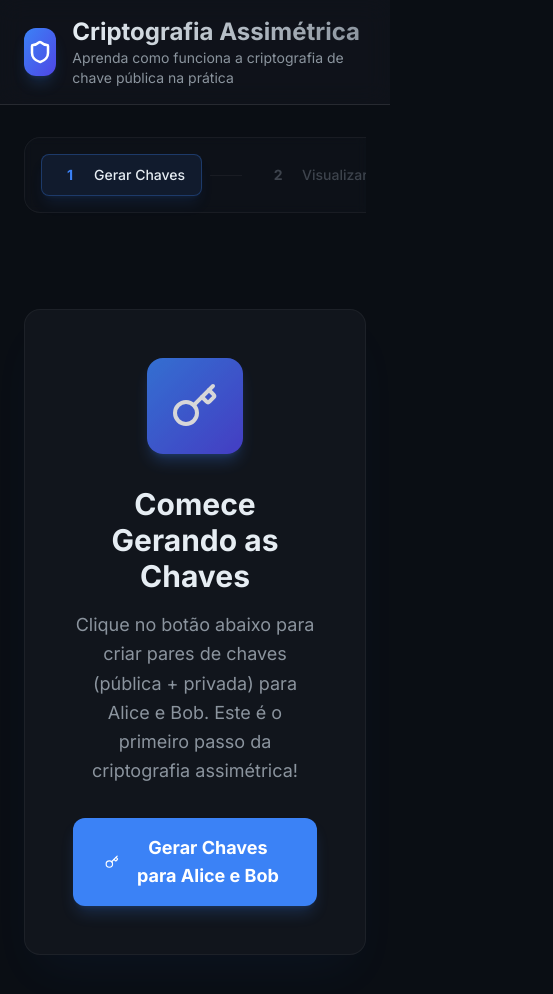
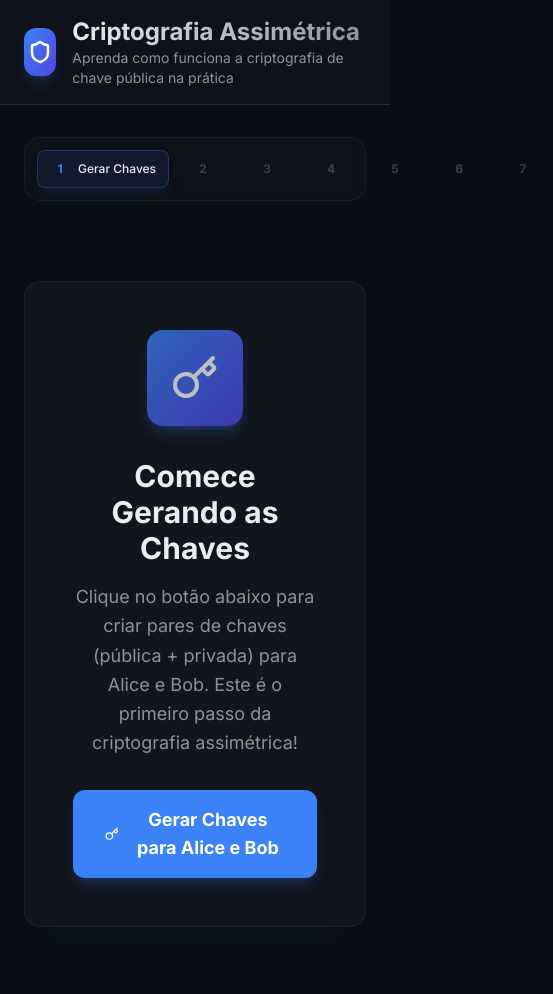
Before and after one commit to Paulomlr/asymmetric-crypto-explorer, a React (Vite) app: page / in a window 390 px wide. Shown: the top 994 px of the page, 553 px wide, since content can reach past the window. Built offline with nearby package versions, Linux system fonts and the light colour scheme.

Commit message:
style(step-indicator): improve layout to remove horizontal scroll

```diff
--- a/src/components/StepIndicator.tsx
+++ b/src/components/StepIndicator.tsx
@@ -8,8 +8,8 @@ interface StepIndicatorProps {
 
 const StepIndicator: React.FC<StepIndicatorProps> = ({ steps }) => {
     return (
-        <div className="w-full overflow-x-auto pb-4">
-            <div className="flex items-center gap-2 bg-background-secondary/50 backdrop-blur-sm rounded-2xl p-4 border border-white/5 min-w-max">
+        <div className="w-full">
+            <div className="flex items-center justify-between gap-1 bg-background-secondary/50 backdrop-blur-sm rounded-2xl p-3 border border-white/5 w-full">
                 {steps.map((step, index) => {
                     const isLast = index === steps.length - 1;
 
@@ -17,7 +17,7 @@ const StepIndicator: React.FC<StepIndicatorProps> = ({ steps }) => {
                         <React.Fragment key={index}>
                             <div
                                 className={`
-                  flex items-center gap-3 px-4 py-2 rounded-lg transition-all duration-300
+                  flex items-center gap-2 px-3 py-2 rounded-lg transition-all duration-300 flex-shrink-0
                   ${step.isActive
                                         ? 'bg-accent-blue/10 border border-accent-blue/30 shadow-lg shadow-accent-blue/10'
                                         : step.isCompleted
@@ -27,7 +27,7 @@ const StepIndicator: React.FC<StepIndicatorProps> = ({ steps }) => {
                 `}
                             >
                                 <div className={`
-                  flex items-center justify-center w-6 h-6 rounded-full
+                  flex items-center justify-center w-5 h-5 rounded-full
                   ${step.isActive
                                         ? 'text-accent-blue'
                                         : step.isCompleted
@@ -36,24 +36,32 @@ const StepIndicator: React.FC<StepIndicatorProps> = ({ steps }) => {
                                     }
                 `}>
                                     {step.isCompleted ? (
-                                        <CheckCircle2 className="w-5 h-5" />
+                                        <CheckCircle2 className="w-4 h-4" />
                                     ) : (
-                                        <span className="text-sm font-bold">{step.number}</span>
+                                        <span className="text-xs font-bold">{step.number}</span>
                                     )}
                                 </div>
 
-                                <div className="flex flex-col">
+                                <div className="flex flex-col hidden md:flex">
                                     <span className={`
-                    text-sm font-medium whitespace-nowrap
+                    text-xs font-medium whitespace-nowrap
                     ${step.isActive ? 'text-text-primary' : step.isCompleted ? 'text-text-secondary' : 'text-text-muted'}
                   `}>
                                         {step.title}
                                     </span>
                                 </div>
+                                <div className="flex flex-col md:hidden">
+                                    {/* Mobile: Show title only if active */}
+                                    {step.isActive && (
+                                        <span className="text-xs font-medium whitespace-nowrap text-text-primary">
+                                            {step.title}
+                                        </span>
+                                    )}
+                                </div>
                             </div>
 
                             {!isLast && (
-                                <div className={`h-px w-8 flex-shrink-0 transition-colors duration-300 ${step.isCompleted ? 'bg-accent-green/30' : 'bg-white/5'}`} />
+                                <div className={`h-px flex-1 min-w-[4px] transition-colors duration-300 ${step.isCompleted ? 'bg-accent-green/30' : 'bg-white/5'}`} />
                             )}
                         </React.Fragment>
                     );
```
